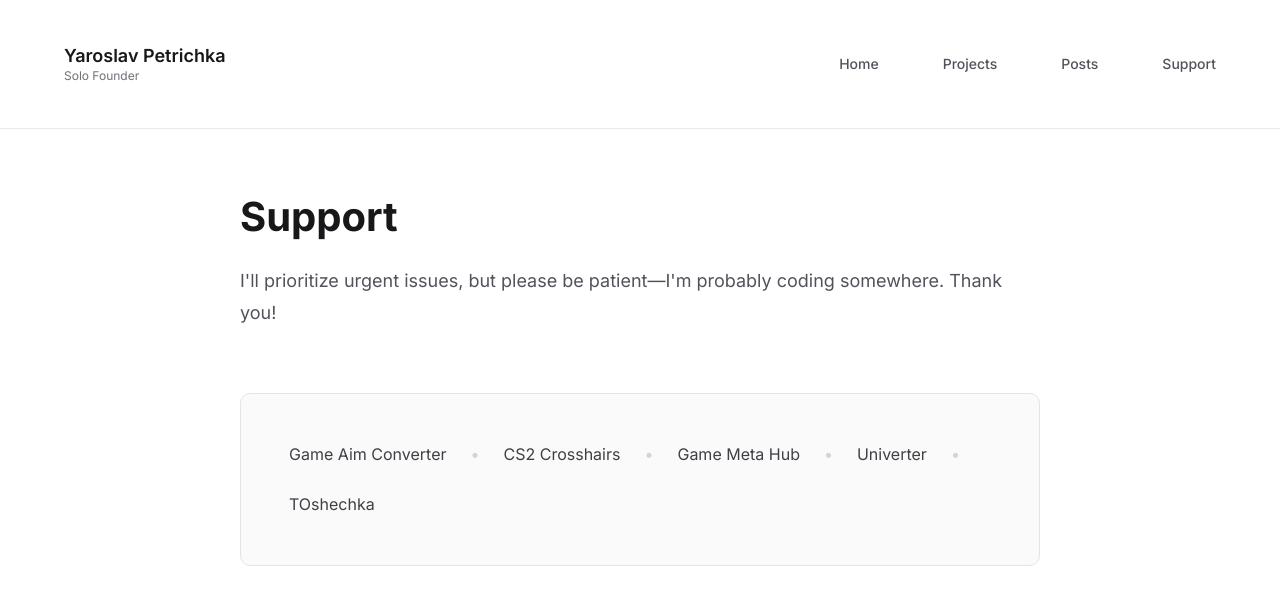
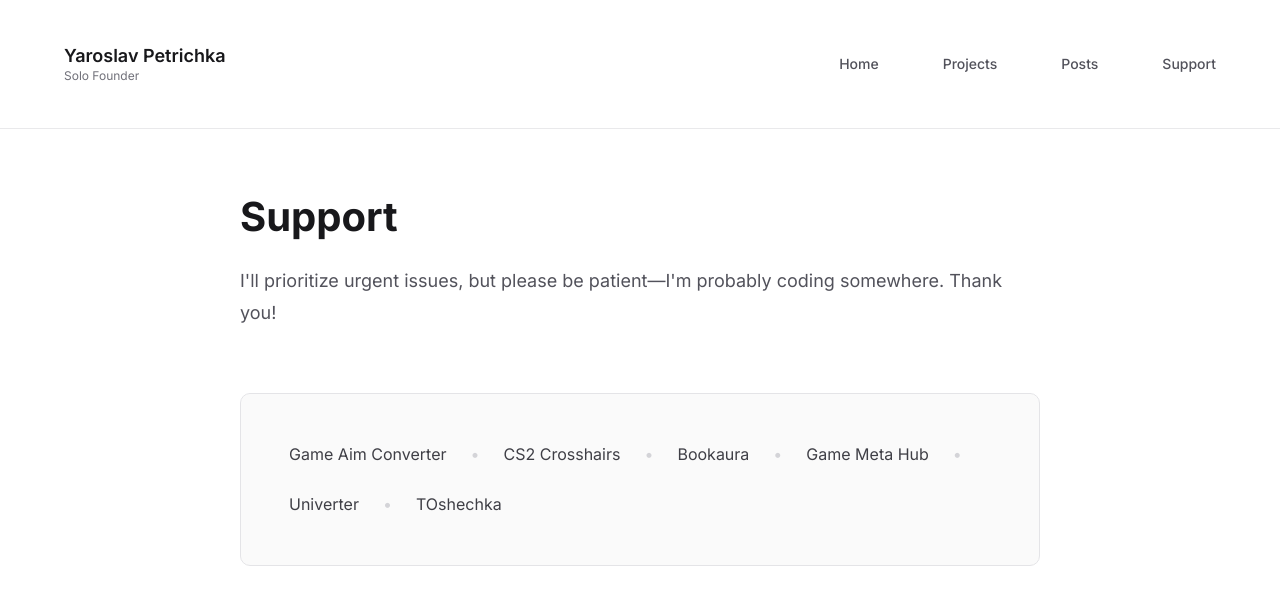
Before and after one commit to yapetrichka/blog, a Next.js app in the folder blog-nextjs/: page /support in a window 1280 px wide. Shown: the top 604 px of the page. Built offline with nearby package versions, Linux system fonts and the light colour scheme.

Commit message:
feat: Add Bookaura to projects and support pages

```diff
--- a/blog-nextjs/src/app/projects/page.tsx
+++ b/blog-nextjs/src/app/projects/page.tsx
@@ -30,6 +30,15 @@
       {
         platform: 'App Store',
         url: 'https://apps.apple.com/app/cs2-crosshairs-pro-aim-helper/id6740480835'
+      }
+    ]
+  },
+  {
+    name: 'Bookaura',
+    links: [
+      {
+        platform: 'App Store',
+        url: 'https://apps.apple.com/app/reading-tracker-bookaura/id6760946238'
       }
     ]
   },
--- a/blog-nextjs/src/app/support/page.tsx
+++ b/blog-nextjs/src/app/support/page.tsx
@@ -3,10 +3,10 @@
 
 export const metadata: Metadata = {
   title: 'Support | Yaroslav Petrichka',
-  description: "Get support for Game Aim Converter, CS2 Crosshairs, Game Meta Hub, Univerter, and TOshechka. I'll prioritize urgent issues, but please be patient—I'm probably coding somewhere. Thank you!",
+  description: "Get support for Game Aim Converter, CS2 Crosshairs, Bookaura, Game Meta Hub, Univerter, and TOshechka. I'll prioritize urgent issues, but please be patient—I'm probably coding somewhere. Thank you!",
   openGraph: {
     title: 'Support | Yaroslav Petrichka',
-    description: "Get support for Game Aim Converter, CS2 Crosshairs, Game Meta Hub, Univerter, and TOshechka.",
+    description: "Get support for Game Aim Converter, CS2 Crosshairs, Bookaura, Game Meta Hub, Univerter, and TOshechka.",
     type: 'website'
   }
 }
@@ -29,6 +29,8 @@
             <Link href="#game-aim-converter" className="text-gray-700 hover:text-black transition-colors duration-200">Game Aim Converter</Link>
             <span className="text-gray-300">•</span>
             <Link href="#cs2-crosshairs" className="text-gray-700 hover:text-black transition-colors duration-200">CS2 Crosshairs</Link>
+            <span className="text-gray-300">•</span>
+            <Link href="#bookaura" className="text-gray-700 hover:text-black transition-colors duration-200">Bookaura</Link>
             <span className="text-gray-300">•</span>
             <Link href="#game-meta-hub" className="text-gray-700 hover:text-black transition-colors duration-200">Game Meta Hub</Link>
             <span className="text-gray-300">•</span>
@@ -64,6 +66,23 @@
               <div className="flex flex-wrap gap-3">
                 <a
                   href="https://t.me/cs_crosshairs"
+                  target="_blank"
+                  rel="noopener noreferrer"
+                  className="inline-flex items-center gap-2 px-4 py-2 bg-gray-100 text-gray-700 rounded-lg hover:bg-gray-200 transition-colors duration-200"
+                >
+                  📱 Telegram Support
+                </a>
+              </div>
+            </div>
+          </section>
+
+          {/* Bookaura */}
+          <section id="bookaura" className="gsap-slide-up">
+            <div className="bg-white border border-gray-200 rounded-lg p-6">
+              <h2 className="text-2xl font-bold mb-4 text-gray-900">Bookaura</h2>
+              <div className="flex flex-wrap gap-3">
+                <a
+                  href="https://t.me/reading_tracker_bookaura"
                   target="_blank"
                   rel="noopener noreferrer"
                   className="inline-flex items-center gap-2 px-4 py-2 bg-gray-100 text-gray-700 rounded-lg hover:bg-gray-200 transition-colors duration-200"
```
